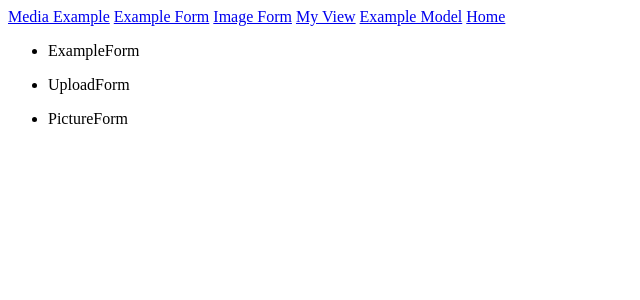
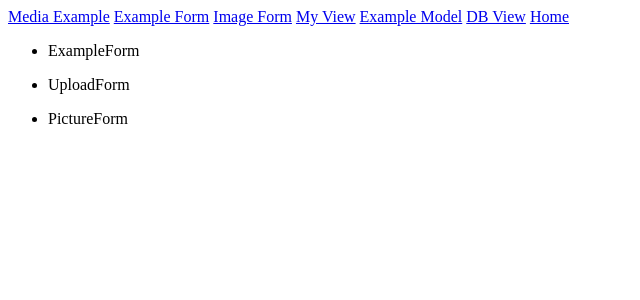
Before and after one commit to OIITuMuCT/media_prodject, a Django app: page / in a window 1280 px wide. Shown: the top 300 px of the page, without its empty margins (0-640 px from the left). Run offline with Django 5.2, Linux system fonts and the light colour scheme.

Commit message:
fix view_db

```diff
--- a/media_example/templates/example-model.html
+++ b/media_example/templates/example-model.html
@@ -3,6 +3,7 @@
 {% block title %}ExampleModel{% endblock %}
 
 {% block content %}
+<h1>Example Model</h1>
 
 <form method="post" enctype="multipart/form-data">
     {% csrf_token %}
--- a/media_example/templates/index.html
+++ b/media_example/templates/index.html
@@ -11,6 +11,7 @@
     <a href="{% url "image_form" %}">Image Form</a>
     <a href="#">My View</a>
     <a href="{% url "example_model" %}">Example Model</a>
+    <a href="{% url "db-view" %}">DB View</a>
     {% comment %} <a href="{% url "downloads" %}">Downloads</a> {% endcomment %}
     <a href="{% url "index" %}">Home</a>
 </div>
--- a/media_project/urls.py
+++ b/media_project/urls.py
@@ -30,7 +30,7 @@ urlpatterns = [
     path("my-view/", media_example.views.my_view),
     path('picture-form/', media_example.views.image_view, name="image_form"),
     path("downloads/<path:relative_path>", media_example.views.download_view, name="downloads"),
-    path("example-model", media_example.views.view_example_model, name="example_model"),
+    path("example-model/", media_example.views.view_example_model, name="example_model"),
     path("db-view/", media_example.views.view_db, name="db-view"),
 ]
 
```
